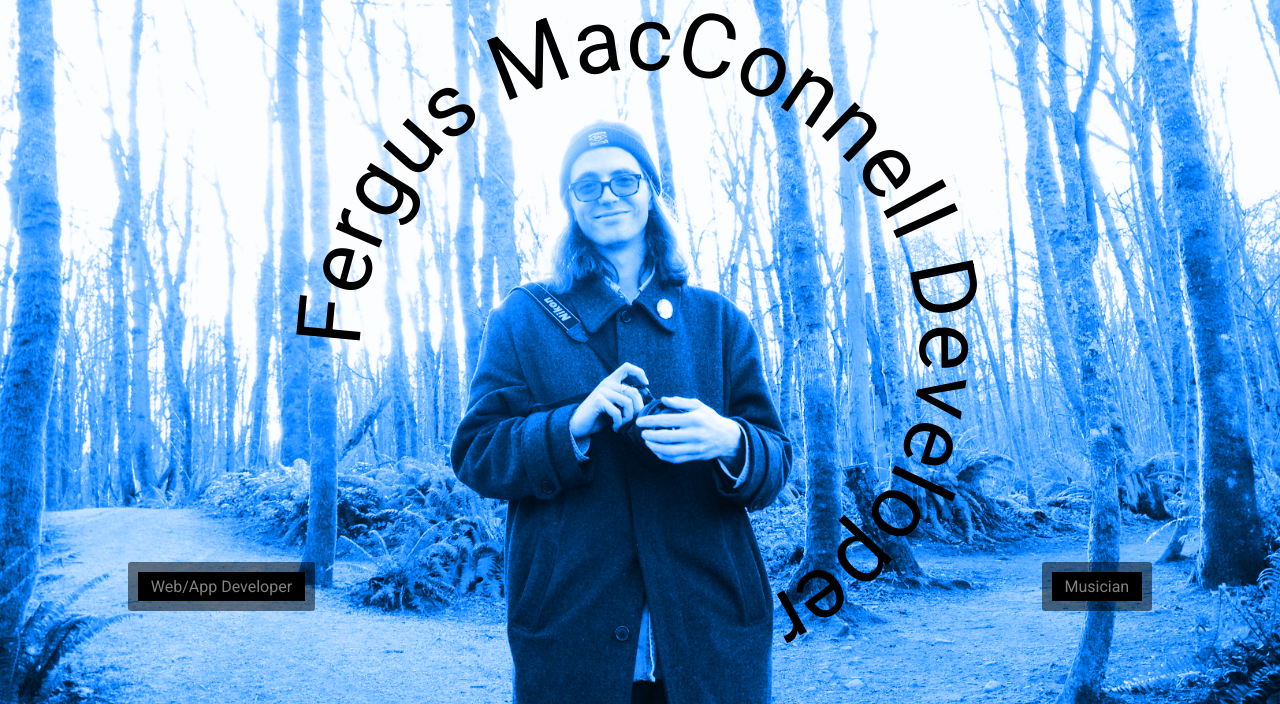
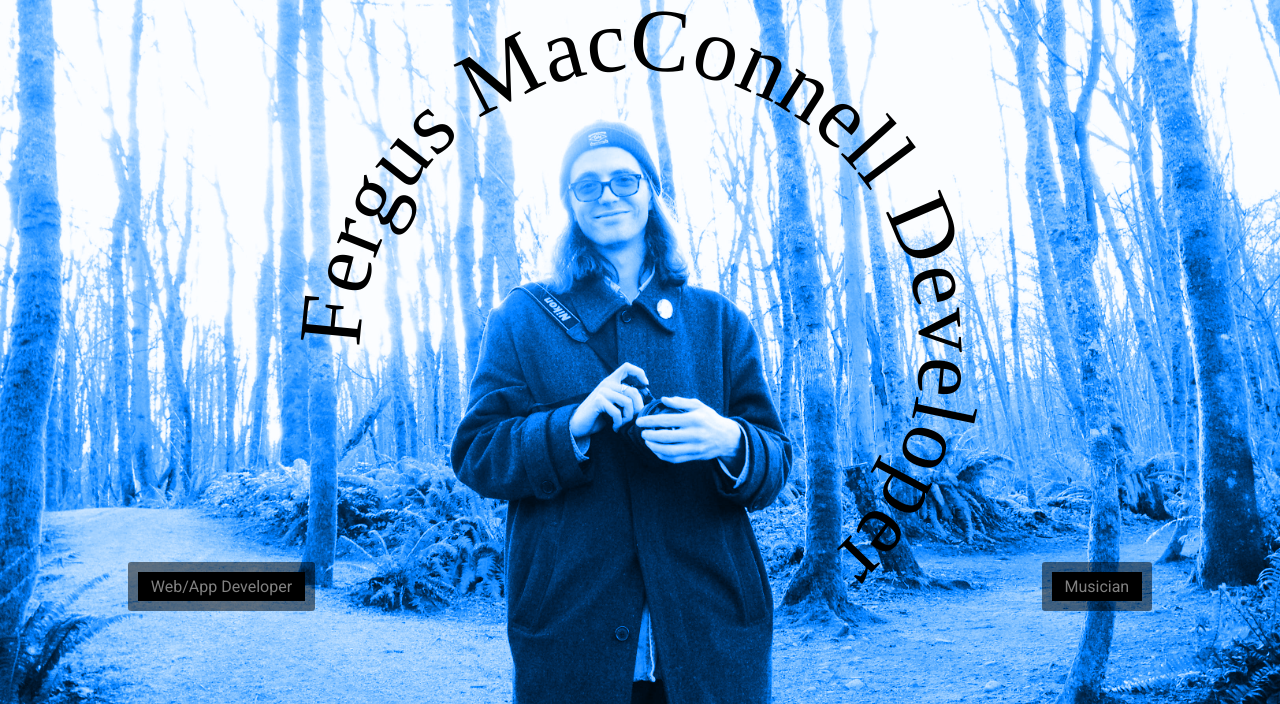
Before and after one commit to fergmac/ferg-world, a website built with webpack: page index.html in a window 1280 px wide. Shown: the part 93-797 px from the top of the page. Built offline with nearby package versions, Linux system fonts and the light colour scheme.

Commit message:
update circular text

```diff
--- a/css/_main.scss
+++ b/css/_main.scss
@@ -34,20 +34,20 @@ html, body {
 .banner-photo:hover{
     background-color: transparent;
 }
-
 .circular path {
     fill: none;
 }
+
+.circular svg {
+    display: block;
+    overflow: visible;
+}
 .circular {
-    font-family: Roboto;
+    //font-family: Roboto;
     width: 35em;
     height: 25em;
     padding-top: 5em;
     margin: 0 auto 0;
-}
-.circular svg {
-    display: block;
-    overflow: visible;
 }
 
 .developer {
```
